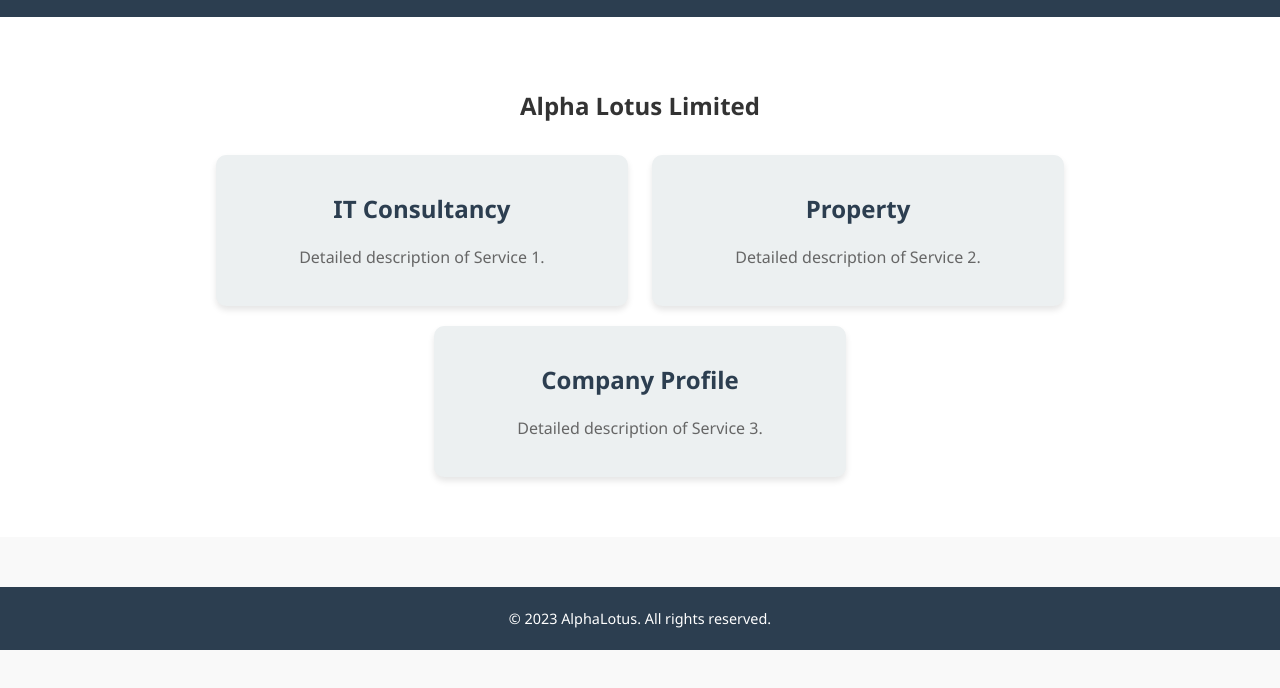
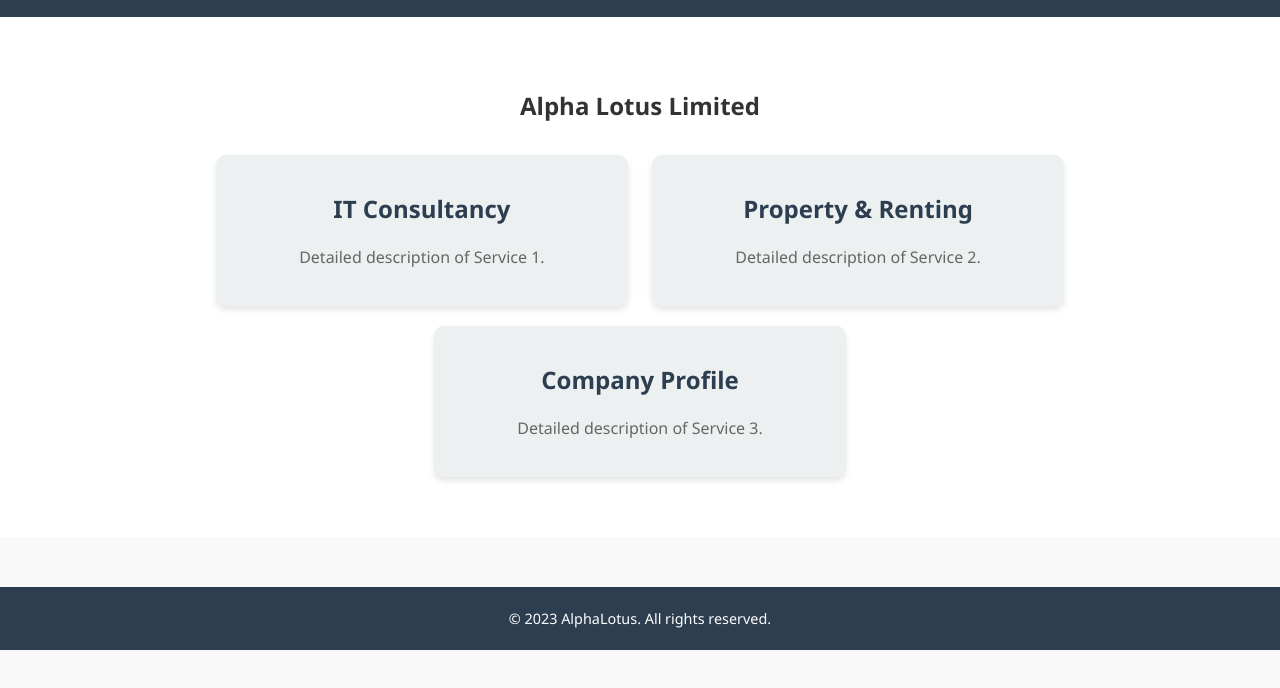
Before and after one commit to bakshiabhi/AlphaLotus_Deep, a plain HTML site: page services.html in a window 1280 px wide. Shown: the part 106-794 px from the top of the page. Drawn offline with Linux system fonts and the light colour scheme.

Commit message:
AL first

```diff
--- a/services.html
+++ b/services.html
@@ -28,7 +28,7 @@
       <p>Detailed description of Service 1.</p>
     </div>
     <div class="service-item">
-      <h3>Property</h3>
+      <h3>Property & Renting</h3>
       <p>Detailed description of Service 2.</p>
     </div>
     <div class="service-item">
```
